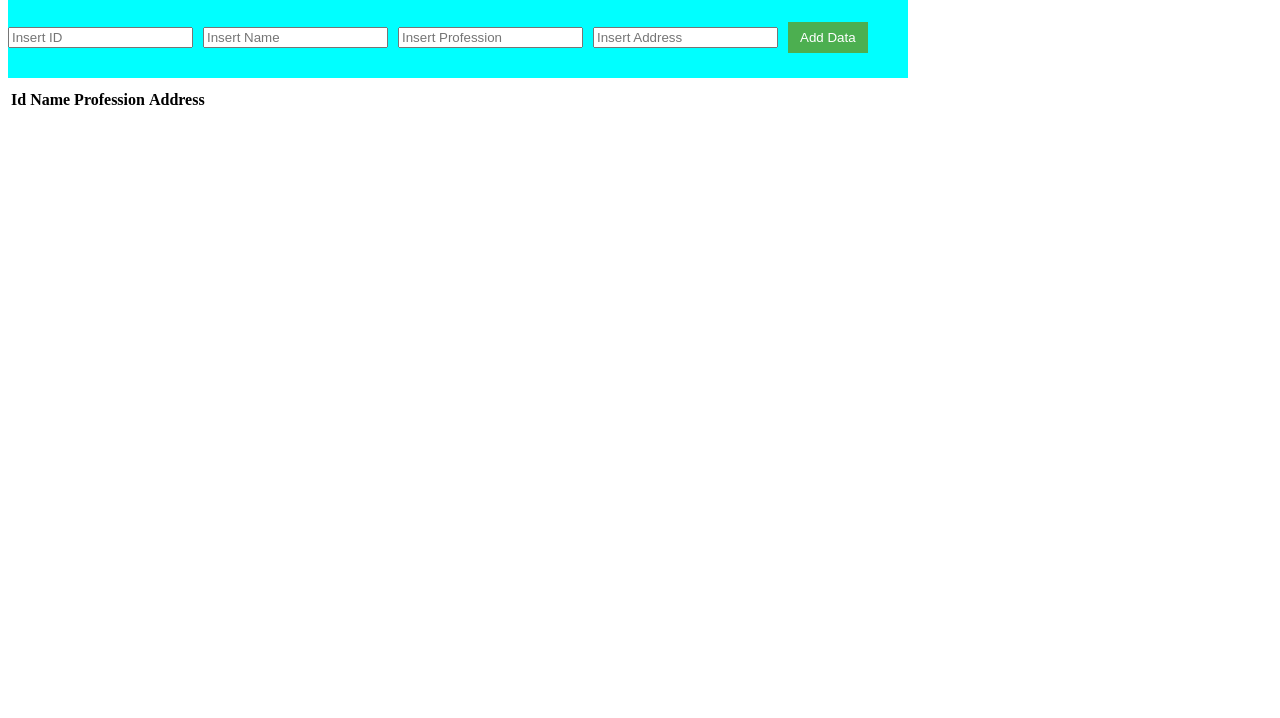
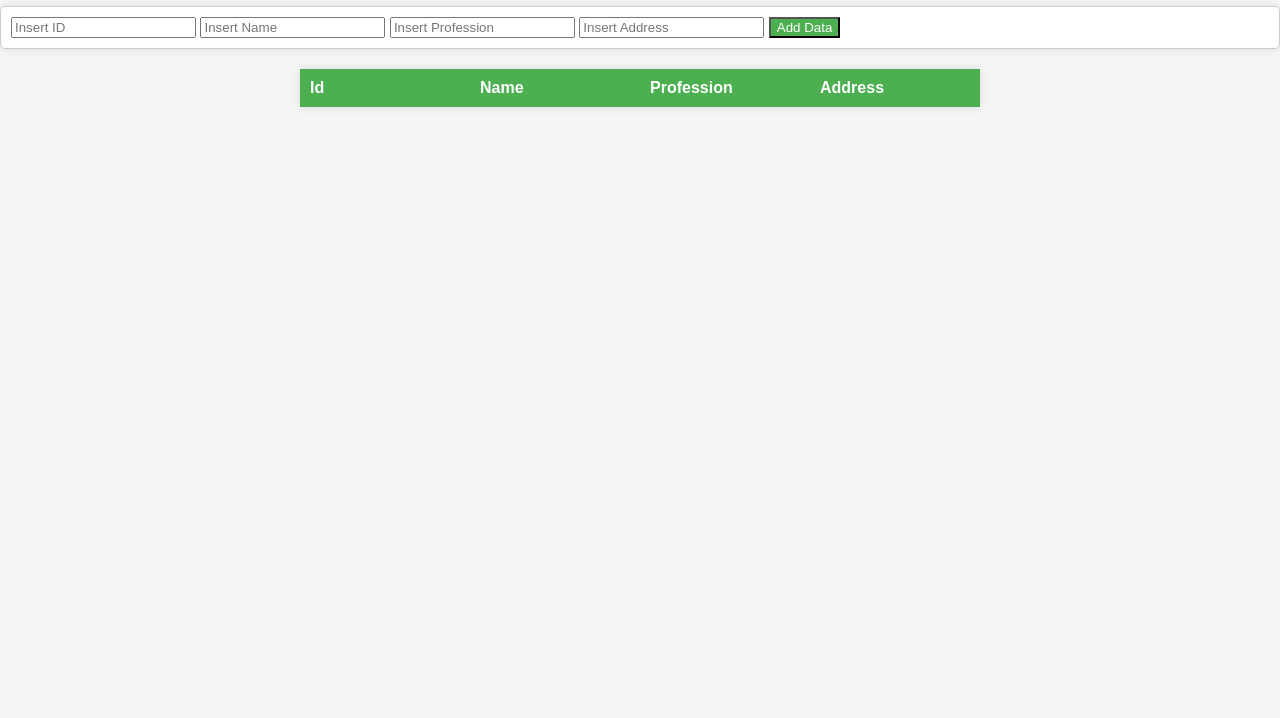
Before and after one commit to Mahmoud-8/-Add-a-Table-to-the-DOM-with-Local-Storage, a plain HTML site: page index.html in a window 1280 px wide. Shown: the part 82-800 px from the top of the page. Drawn offline with Linux system fonts and the light colour scheme.

Commit message:
done some style

```diff
--- a/style.css
+++ b/style.css
@@ -1,40 +1,75 @@
-#table {
-    display: flex;
-    flex-direction: column;
+/* Additional Styles */
+
+body {
+    font-family: Arial, sans-serif;
+    margin: 0;
+    padding: 0;
+    background-color: #f5f5f5;
 }
 
+h1 {
+    text-align: center;
+    margin-top: 30px;
+}
+
+#table {
+    margin: 20px auto;
+    border-collapse: collapse;
+    box-shadow: 0 0 10px rgba(0, 0, 0, 0.1);
+    background-color: #fff;
+}
+
+#table th {
+    background-color: #4CAF50;
+    color: #fff;
+    padding: 10px;
+    text-align: left;
+}
+
+#table th,
 #table td {
-    border: 1px solid black;
-    padding: 5px;
+    min-width: 150px;
+    padding: 10px;
+    text-align: left;
+}
+
+#table tbody tr:nth-child(odd) {
+    background-color: #f2f2f2;
+}
+
+#table tbody tr:hover {
+    background-color: #ddd;
+    cursor: pointer;
+}
+
+#table button {
+    padding: 8px 12px;
+    border: none;
+    cursor: pointer;
+    transition: background-color 0.3s;
+}
+
+#table button:hover {
+    background-color: #45a049;
+}
+
+#addTable {
+    background-color: #4CAF50;
+    color: #fff;
 }
 
 .input-container {
-    display: flex;
-    flex-direction: row;
-    align-items: center;
-    margin-bottom: 10px;
-    min-height: 10vh;
-    width: 900px;
-    background-color: aqua;
+    margin: 20px auto;
+    padding: 10px;
+    border: 1px solid #ccc;
+    border-radius: 5px;
+    background-color: #fff;
+    box-shadow: 0 0 10px rgba(0, 0, 0, 0.1);
 }
 
-.input-container input {
-    margin-right: 10px;
+/* Responsive layout for smaller screens */
+@media only screen and (max-width: 600px) {
+    #table {
+        width: 100%;
+    }
 }
-#table button {
-    margin-right: 5px;
-    padding: 8px 12px;
-    background-color: #4CAF50;
-    color: white;
-    border: none;
-    cursor: pointer;
-}
-
-#addTable{
-    margin-right: 5px;
-    padding: 8px 12px;
-    background-color: #4CAF50;
-    color: white;
-    border: none;
-    cursor: pointer;
-}
```
